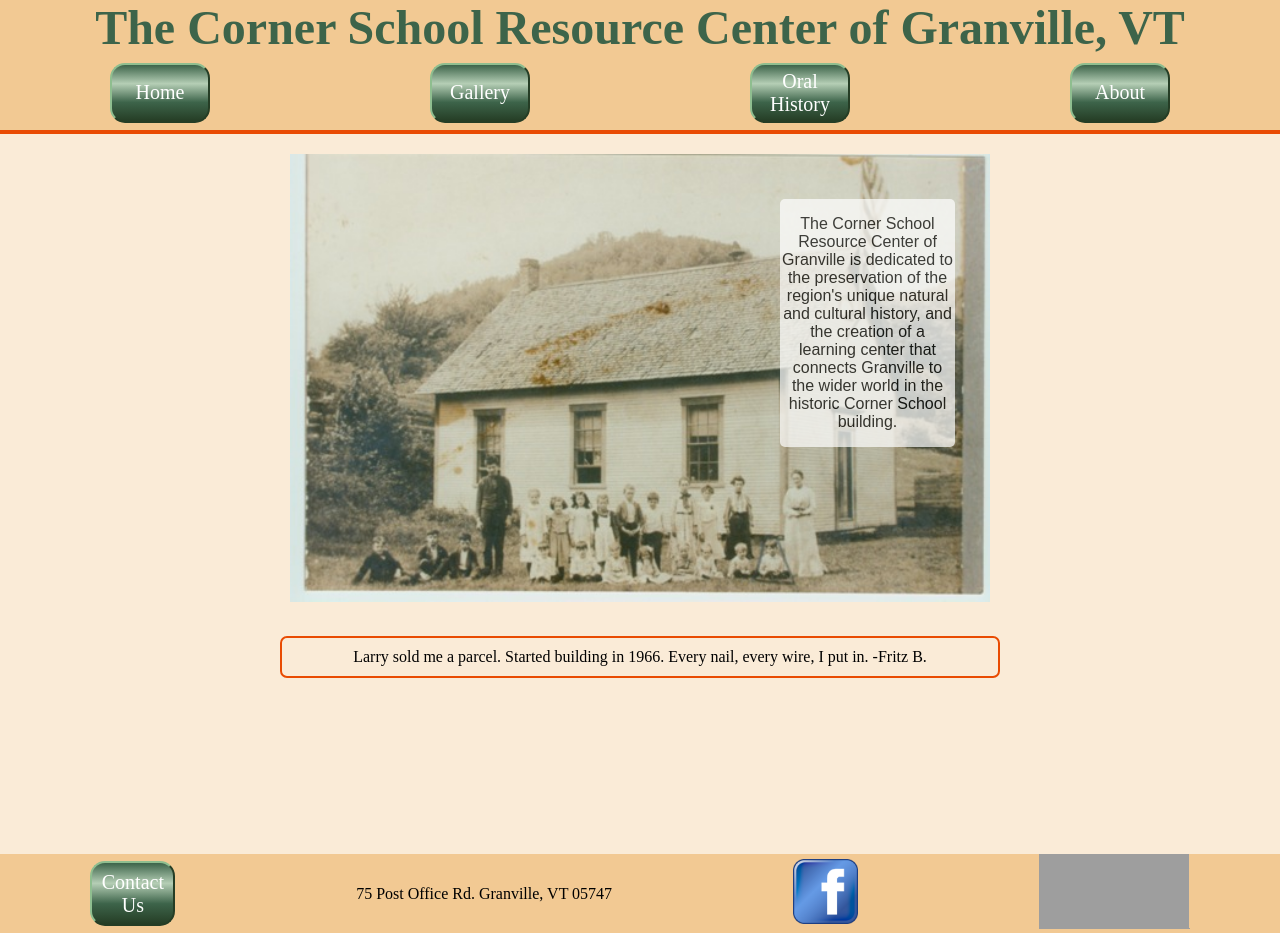
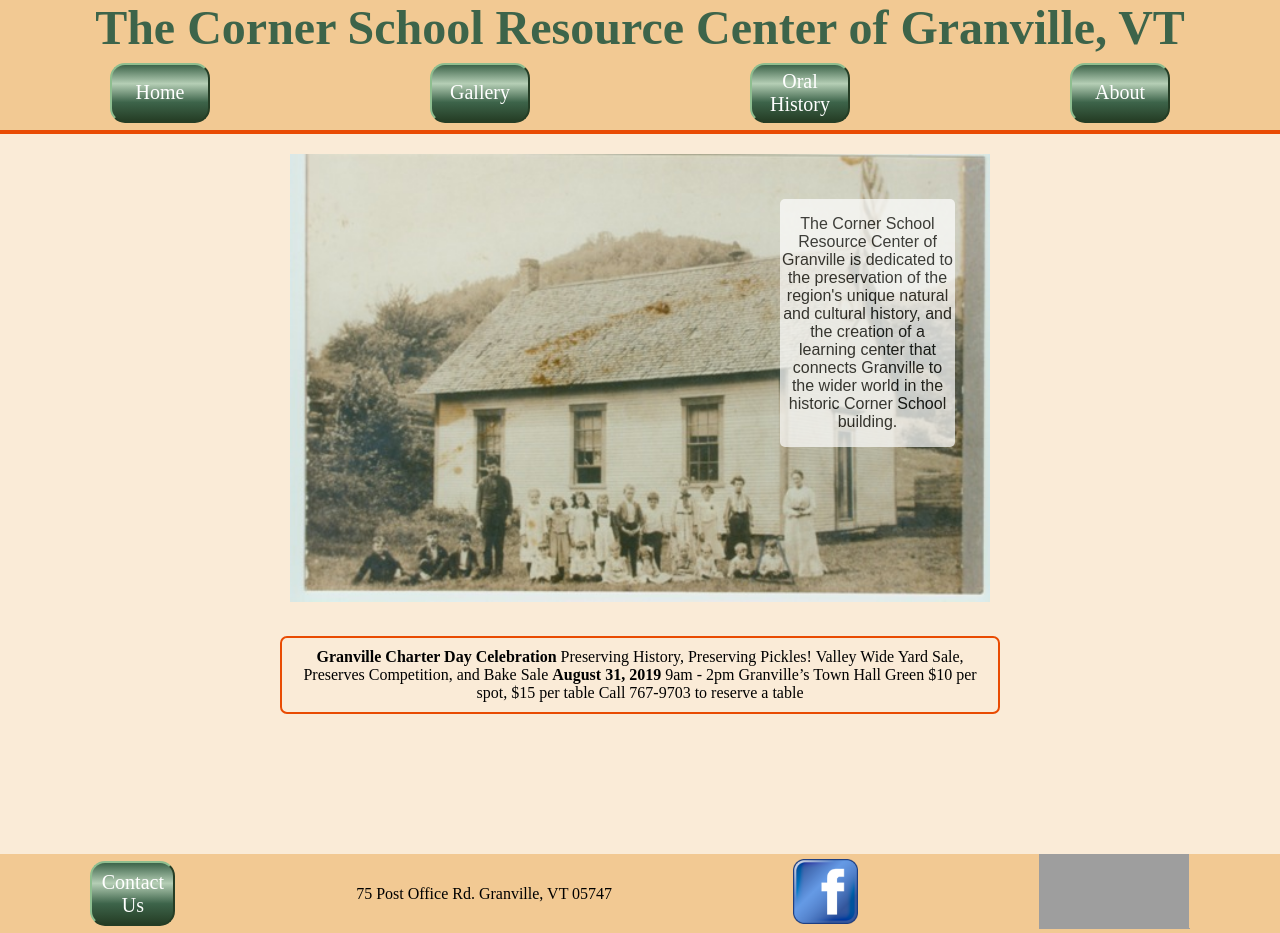
Before and after one commit to Habenzy/granville-corner-school, a React (Create React App) app in the folder client/: page / in a window 1280 px wide. Built offline with nearby package versions, Linux system fonts and the light colour scheme; grey boxes are pictures that could not be loaded.

Commit message:
Aug 31st event notice added to scrolling quotes

```diff
--- a/client/src/App/pages/home.js
+++ b/client/src/App/pages/home.js
@@ -11,7 +11,10 @@ class Home extends React.Component {
       `We were kind of free spirits, so we decided to move here and see how it was, have a garden. And here we are 43 years later.  -Nancy D.`,
       `There was a tree that was snowing, but there wasn't snow anywhere else. It felt like a blessing.  -Michael E.`,
       `No traffic lights, no stop signs, no cops, no buses, no trains. I just kind of fell in love with it. Living up in the hollows, up on the hills is an adventure.  -Jamie S.`,
-      `Larry sold me a parcel. Started building in 1966. Every nail, every wire, I put in.  -Fritz B.`
+      `Larry sold me a parcel. Started building in 1966. Every nail, every wire, I put in.  -Fritz B.`,
+      '<b>Granville Charter Day Celebration</b>\nPreserving History, Preserving Pickles!\nValley Wide Yard Sale, Preserves Competition, and Bake Sale <b>August 31, 2019</b>  9am - 2pm\nGranville’s Town Hall Green\n$10 per spot, $15 per table Call 767-9703 to reserve a table',
+      '<b>Granville Charter Day Celebration</b>\nPreserving History, Preserving Pickles!\nValley Wide Yard Sale, Preserves Competition, and Bake Sale <b>August 31, 2019</b>  9am - 2pm\nGranville’s Town Hall Green\n$10 per spot, $15 per table Call 767-9703 to reserve a table',
+      '<b>Granville Charter Day Celebration</b>\nPreserving History, Preserving Pickles!\nValley Wide Yard Sale, Preserves Competition, and Bake Sale <b>August 31, 2019</b>  9am - 2pm\nGranville’s Town Hall Green\n$10 per spot, $15 per table Call 767-9703 to reserve a table'
     ]
 
     displayArea.innerHTML = quotes[Math.floor(Math.random() * (quotes.length))]
```
